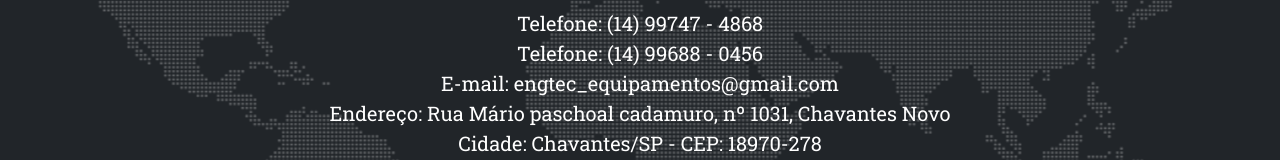
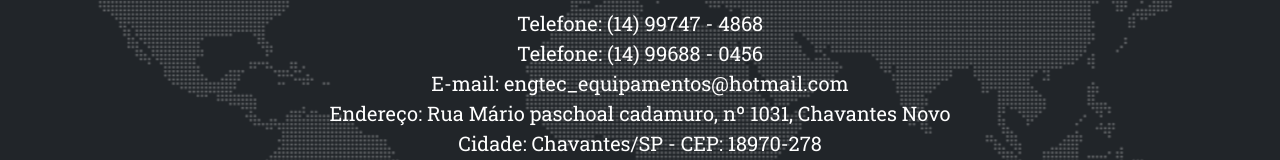
Before and after one commit to tbatista86/engtec, a plain HTML site: page index.html in a window 1280 px wide. Shown: the part 5744-5904 px from the top of the page. Drawn offline with nearby package versions, Linux system fonts and the light colour scheme.

Commit message:
Update index.html
cirrigdo emil

```diff
--- a/index.html
+++ b/index.html
@@ -415,7 +415,7 @@
           <!-- <h3 class="section-subheading text-muted">Nos encontre nos canais abaixo</h3> -->
           <span class="contact-text">Telefone: (14) 99747 - 4868</span><br />
           <span class="contact-text">Telefone: (14) 99688 - 0456</span><br />
-          <span class="contact-text">E-mail: engtec_equipamentos@gmail.com</span><br />
+          <span class="contact-text">E-mail: engtec_equipamentos@hotmail.com</span><br />
           <span class="contact-text"
             >Endereço: Rua Mário paschoal cadamuro, nº 1031, Chavantes Novo</span
           ><br />
```
